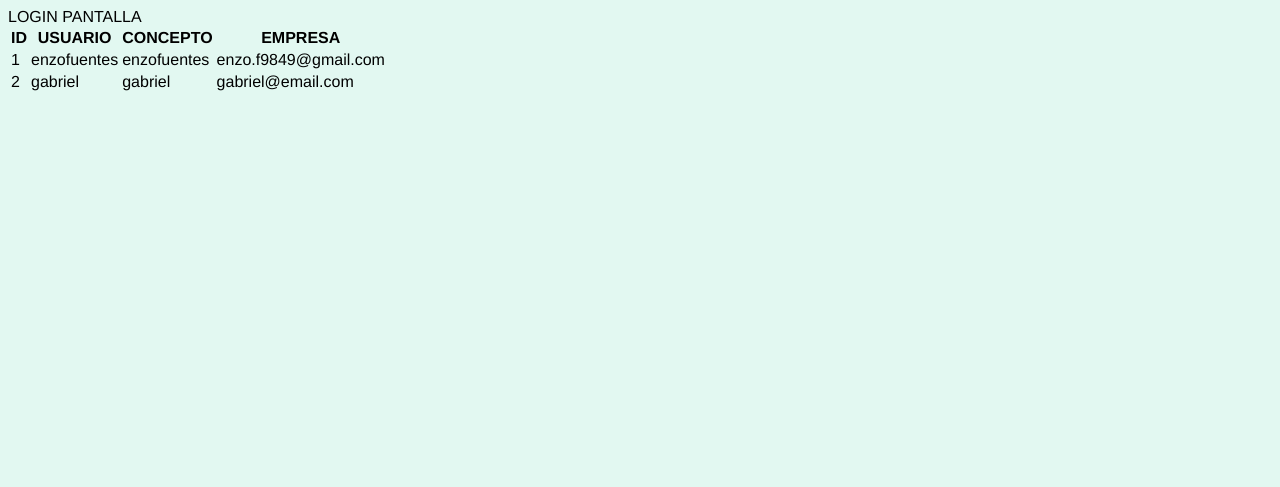
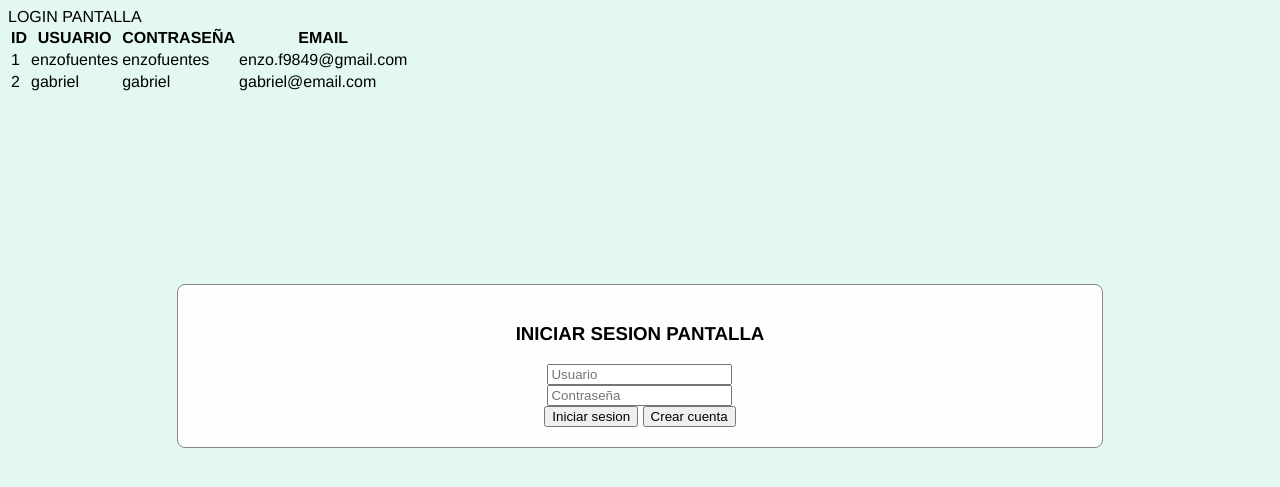
Before and after one commit to Naitais/ticket_sys, a Django app: template backend/src/tickets/templates/tickets/login.html in a window 1280 px wide. Shown: the top 487 px of the page. Run offline with Django 5.2, Linux system fonts and the light colour scheme; the template is opened without the code that fills it: values that come from a table or form of the project are taken from there, others are empty; data comes from the database, SQL or seed files in the repository; both versions use the stored data as it was after the commit.

Commit message:
modifique las ventanas emergentes para que tengan estructura en columna y agregue un span para describir el contenido de cada celda a llenar en el forms

```diff
--- /dev/null
+++ b/backend/src/static/javascript/historico.js
@@ -0,0 +1 @@
+alert("historico de tickets")
--- /dev/null
+++ b/backend/src/static/javascript/login.js
@@ -0,0 +1,12 @@
+iniciar_sesion_btn = document.getElementById("iniciar_sesion_btn");
+crear_cuenta_btn = document.getElementById("crear_cuenta_btn");
+
+iniciar_sesion_btn.onclick = function(e) {
+   alert("inicio sesion")
+};
+
+
+
+crear_cuenta_btn.onclick = function(e) {
+   alert("crear cuenta")
+};
--- a/backend/src/static/javascript/script.js
+++ b/backend/src/static/javascript/script.js
@@ -96,7 +96,7 @@ row_modificar_btn.onclick = function() {
 
 for (var i = 0; i < row_modificar_btn.length; i++) {
     row_modificar_btn[i].addEventListener("click", function(event) {
-        modificar_ticket_pantalla.style.display = "block";
+        modificar_ticket_pantalla.style.display = "inline-block";
 
         //obtengo los nodos de columna de la row seleccionada
         var columnas = event.target.parentNode.parentNode.getElementsByTagName("td")
@@ -211,9 +211,6 @@ aceptar_eliminar_ticket_btn.onclick = function(e) {
     });
 };
 
-
-
-
 var dropdown_test_span = document.getElementById("dropdown_test_span");
 var drop_down_container = document.getElementsByClassName("drop_down_container")
 
--- a/backend/src/static/style sheet/style.css
+++ b/backend/src/static/style sheet/style.css
@@ -41,7 +41,6 @@ body{
 .drop_down_container{
     display: none;
     position: relative;
-
     background-color: aqua;
 }
 
@@ -50,3 +49,16 @@ body{
     flex-direction: row;
     align-items: center;
 }
+
+.contenedor_columna{
+    display: flex;
+    flex-direction: column;
+    align-items: center;
+}
+
+.contenedor_fila{
+    display: flex;
+    flex-direction: row;
+    align-items: center;
+
+}
--- a/backend/src/tickets/templates/tickets/login.html
+++ b/backend/src/tickets/templates/tickets/login.html
@@ -17,8 +17,8 @@
             <tr>
                 <th>ID</th>
                 <th>USUARIO</th>
-                <th>CONCEPTO</th>
-                <th>EMPRESA</th>
+                <th>CONTRASEÑA</th>
+                <th>EMAIL</th>
             </tr>
         </thead>
         </div>
@@ -39,7 +39,25 @@
 {% else %}
     <p>NO HAY TICKETS PARA MOSTRAR.</p>
 {% endif %}
+
+<div id="iniciar_sesion_pantalla">
+    <div class="contenedor_ventana">
+        <h3 class="titulo_pantalla_emergente">INICIAR SESION PANTALLA</h3>
+        <form id="ticket_informacion">
+            {% csrf_token %}
+            <div class="contenedor_columna">
+                <div><input class="input_form" type="text" id="usuario_login" name="Usuario" placeholder="Usuario"></div>
+                <div><input class="input_form" type="text" id="contraseña_login" name="Empresa" placeholder="Contraseña"></div>
+            </div>
+        </form>
+        <div>
+            <button type="submit"id="iniciar_sesion_btn">Iniciar sesion</button>
+            <button type="submit"id="crear_cuenta_btn">Crear cuenta</button>
+        </div>
+    </div>
+</div>
+
     <script src="https://ajax.googleapis.com/ajax/libs/jquery/3.5.1/jquery.min.js"></script>
-    <script src="{% static 'javascript/script.js' %}"></script>
+    <script src="{% static 'javascript/login.js' %}"></script>
 </body>
 </html>
--- a/backend/src/tickets/urls.py
+++ b/backend/src/tickets/urls.py
@@ -1,5 +1,5 @@
 from django.urls import path
-from .views import index, nuevo_ticket, modificar_registro, eliminar_registro, login
+from .views import index, nuevo_ticket, modificar_registro, eliminar_registro, autenticar_login
 from explorer.views import query
 
 urlpatterns = [
@@ -7,5 +7,5 @@ urlpatterns = [
     path('nuevo-ticket/', nuevo_ticket, name="nuevo-ticket"),
     path('modificar-ticket/<int:id_registro>/', modificar_registro, name="modificar_registro"),
     path('eliminar-ticket/<int:id_registro>/', eliminar_registro, name="eliminar_registro"),
-    path('login/', login, name="login"),
+    path('login/', autenticar_login, name="login"),
 ]
```
Also changed, not shown: backend/src/tickets/templates/tickets/index.html (+46 -3 lines), backend/src/tickets/views.py (+20 -2 lines), backend/src/db.sqlite3.
